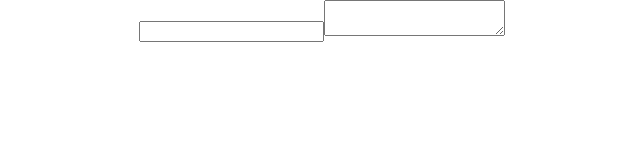
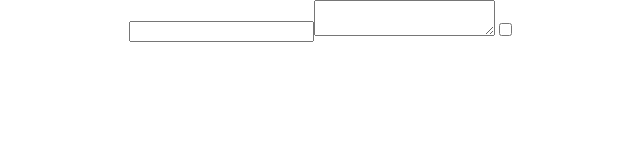
Before and after one commit to josephtownshend/practical-react, a React (Create React App) app: page / in a window 1280 px wide. Shown: the top 160 px of the page, without its empty margins (318-958 px from the left). Built offline with nearby package versions, Linux system fonts and the light colour scheme.

Commit message:
feat: checkbox saving to state

```diff
--- a/src/components/MyForm.js
+++ b/src/components/MyForm.js
@@ -4,7 +4,8 @@ export default class MyForm extends React.Component {
 
   state = {
     name: '',
-    favePet: ''
+    favePet: '',
+    rememberMe: false
   }
 
   handleChange = (event) => {
@@ -15,11 +16,22 @@ export default class MyForm extends React.Component {
     this.setState({ favePet: event.target.value });
   };
 
+  handleCheck = (event) => {
+    this.setState({ rememberMe: event.target.checked });
+  };
+
   render() {
     return (
       <div>
         <input value={this.state.name} onChange={this.handleChange} />
-        <textarea value={this.state.favePet} onChange={this.handleChangeFavePet} />
+        <textarea value={this.state.favePet} onChange={this.handleChangeFavePet}
+      />
+        <input
+          type="checkbox"
+          checked={this.state.rememberMe}
+          onChange={this.handleCheck}
+         />
+
       </div>
     );
   }
```
